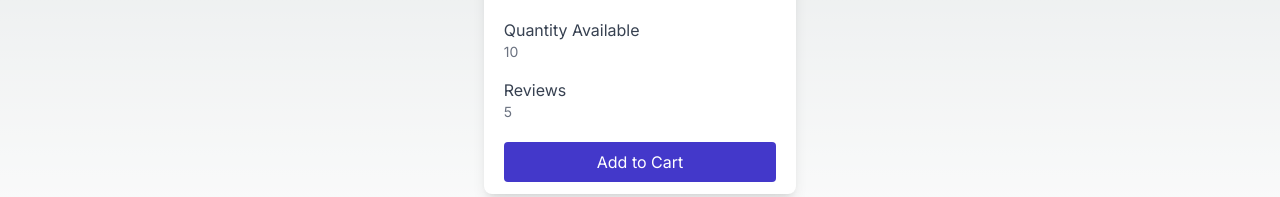
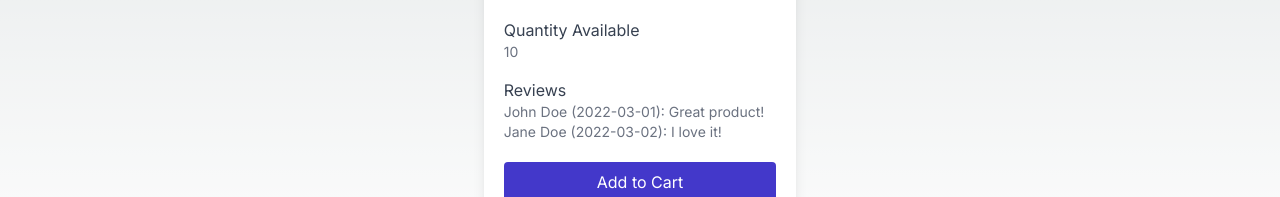
Before and after one commit to imagine-bot/1-222, a Next.js app: page / in a window 1280 px wide. Shown: the part 486-683 px from the top of the page. Built offline with nearby package versions, Linux system fonts and the light colour scheme.

Commit message:
Commit from Stub AI (#2)

```diff
--- a/components/Product.tsx
+++ b/components/Product.tsx
@@ -1,4 +1,10 @@
 import React from 'react';
+
+interface Review {
+  user: string;
+  date: string;
+  review: string;
+}
 
 interface ProductProps {
   name: string;
@@ -6,7 +12,7 @@ interface ProductProps {
   sku: string;
   price: number;
   quantity: number;
-  reviews: number;
+  reviews: Review[];
 }
 
 const Product: React.FC<ProductProps> = ({ name, description, sku, price, quantity, reviews }) => {
@@ -33,7 +39,11 @@ const Product: React.FC<ProductProps> = ({ name, description, sku, price, quanti
       </div>
       <div className="px-5 py-2">
         <h3 className="text-gray-700">Reviews</h3>
-        <p className="text-gray-500 text-sm">{reviews}</p>
+        {reviews.map((review, index) => (
+          <div key={index} className="text-gray-500 text-sm">
+            <p>{review.user} ({review.date}): {review.review}</p>
+          </div>
+        ))}
       </div>
       <div className="px-5 py-3">
         <button className="w-full py-2 px-4 bg-indigo-700 text-white rounded hover:bg-indigo-600">Add to Cart</button>
--- a/pages/index.tsx
+++ b/pages/index.tsx
@@ -15,7 +15,10 @@ export default function Home() {
         sku="123456789"
         price={99.99}
         quantity={10}
-        reviews={5}
+        reviews={[
+          { user: 'John Doe', date: '2022-03-01', review: 'Great product!' },
+          { user: 'Jane Doe', date: '2022-03-02', review: 'I love it!' },
+        ]}
       />
     </main>
   )
```
